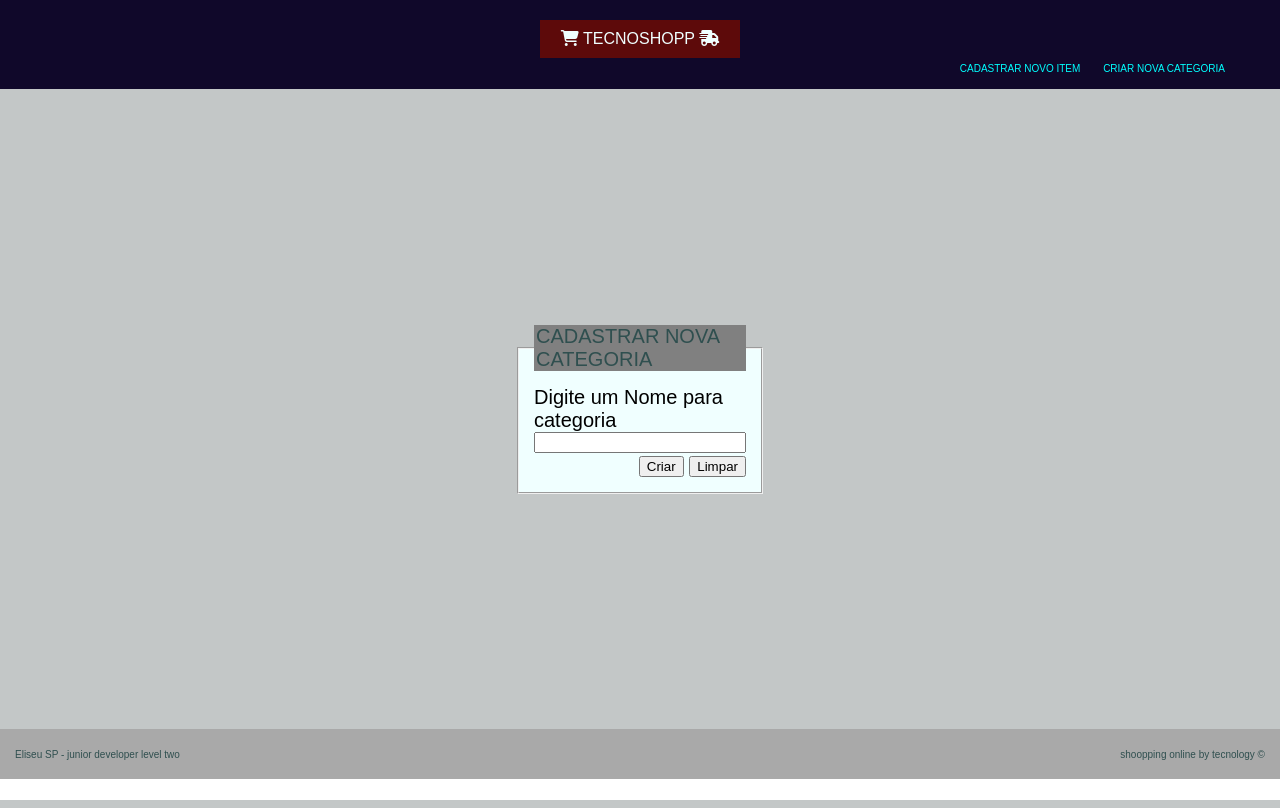
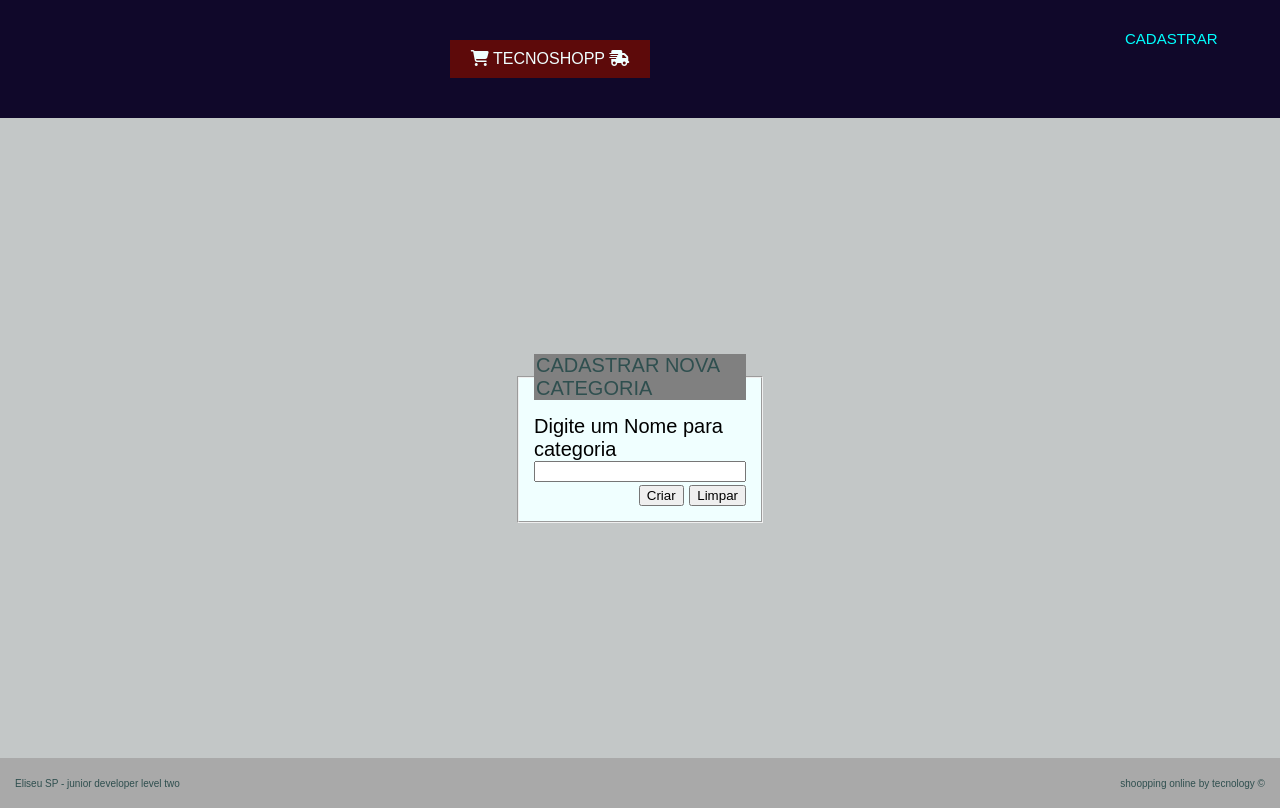
Before and after one commit to Elisp12/tecnoShopp, a Django app: page /criar/categoria/ in a window 1280 px wide. Run offline with Django 5.2, Linux system fonts and the light colour scheme.

Commit message:
menu cadastrar / lista aninhada

```diff
--- a/static/css/style.css
+++ b/static/css/style.css
@@ -8,13 +8,15 @@ body {
     background-color: rgb(16, 8, 42);
     margin: auto;
     padding: 15px;
-    right: 400px;
+    right: 500px;
+    display: flex;
+    flex-wrap: wrap;
 }
 
 .header-titulo {
     margin: auto;
-    padding: 5px;
-    margin: auto;
+    padding-top: 25px;
+    padding-bottom: 25px;
     width: 200px;
 }
 
@@ -34,21 +36,40 @@ body {
     text-decoration: none;
 }
 
-.header-container a:hover {
-    color: rgb(246, 246, 9);
+.header-nav {
+    font-size: 15px;
+    width: 180px;
 }
 
-.header-nav {
+.header-nav li {
+    color: aqua;
+    list-style: none;
+    text-transform: uppercase;
+}
+
+.header-nav li ul{
+    height: 0;
+    overflow: hidden;
+    transition: heigth 0.5s;
+}
+.header-nav li:hover ul {
     font-size: 10px;
-    text-align: end;
-    margin-right: 30px;
+    height: 30px;
+}
+
+.header-nav li ul li {
+    padding-bottom: 3px;
 }
 
 .header-nav a {
     text-transform: uppercase;
-    color: aqua;
-    padding: 5px;
+    color: yellow;
     margin: 5px;
+    padding-bottom: 5px;
+}
+
+.header-container a:hover {
+    color: rgb(24, 104, 21);
 }
 
 main {
@@ -77,22 +98,22 @@ main {
     font-size: 20px;
     margin: auto;
     width: 300px;
-    height: 290px;
+    height: auto;
     border: 1px solid darkgray;
-    border-radius: 10px;
+    border-radius: 5px;
 
 }
 
 .card ul {
     list-style: none;
     text-align: end;
-    margin: 10px;
+    margin-right: 10px;
     padding: 10px;
     display: block;
 }
 
 .card ul li {
-    margin-bottom: 15px;
+    margin-bottom: 5px;
 }
 
 .descricao {
@@ -112,14 +133,24 @@ main {
     font-weight: bold;
 }
 
+.quantidade-input{
+    margin-bottom: 5px;
+    width: 60px;
+}
+
+.quantidade i {
+    padding: 5px;
+    margin: 5px;
+}
+
 .card-link {
     text-align: end;
     font-size: 15px;
-    margin: 10px;
+    margin: 5px;
     padding : 10px;
 }
 .card-link a {
-    margin: 20px;
+    margin: 5px;
 }
 
 .card-link-atualizar {
--- a/templates/base/header.html
+++ b/templates/base/header.html
@@ -8,10 +8,20 @@
             </p>
         </a>
     </div>
-    <nav>
-        <div class="header-nav">
-            <a href="{% url 'criar_produto' %}">Cadastrar Novo Item</a>
-            <a href="{% url 'criar_categoria' %}">Criar Nova Categoria</a>
+    <nav class="header-nav">
+        <div>
+            <ul>
+                <li>Cadastrar
+                    <ul>
+                        <li>
+                            <a href="{% url 'criar_produto' %}">Novo Item</a>
+                        </li>
+                        <li>
+                            <a href="{% url 'criar_categoria' %}">Nova Categoria</a>
+                        </li>
+                    </ul>
+                </li>
+            </ul>
         </div>
     </nav>
 </div>
```
